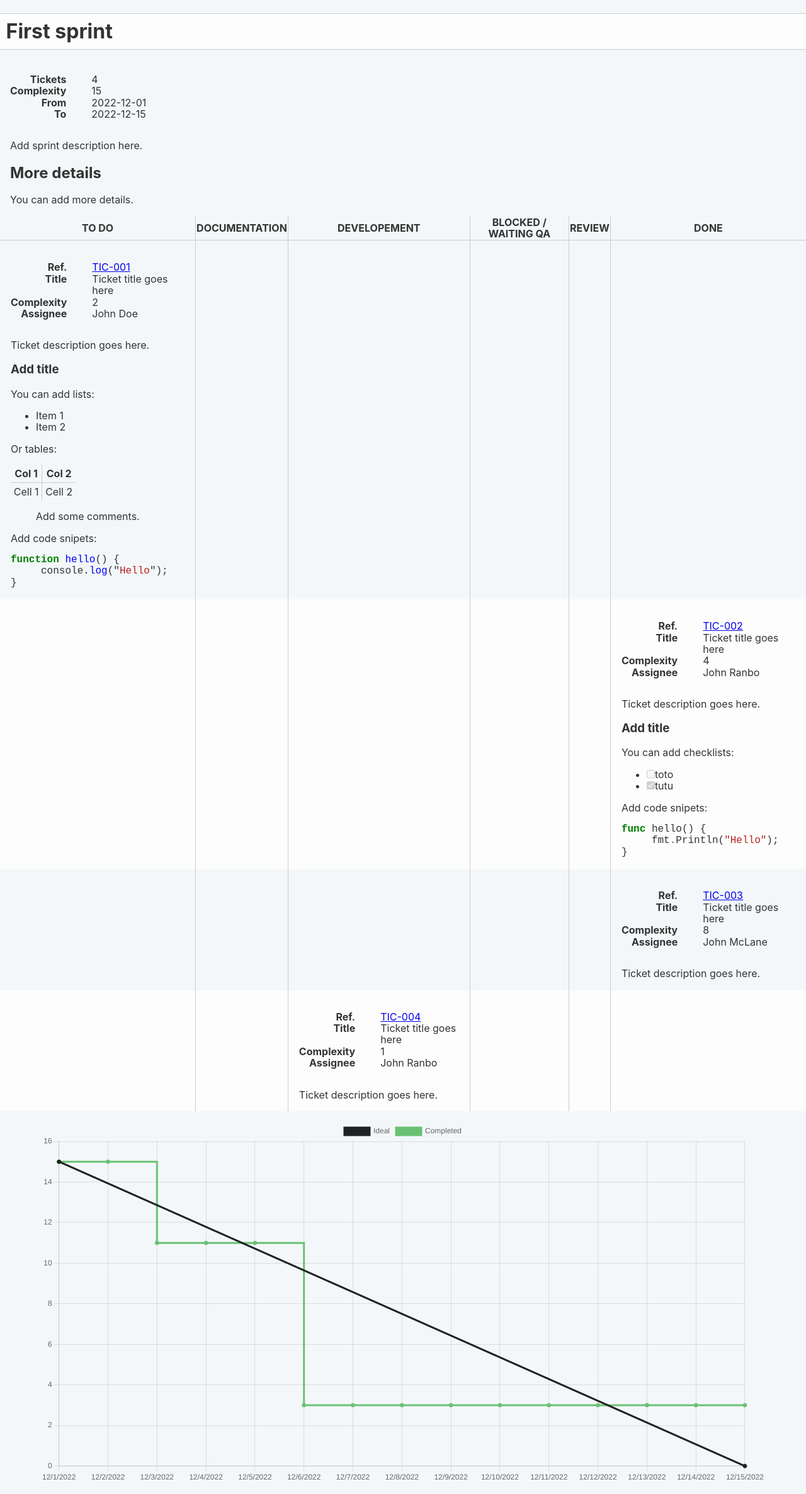
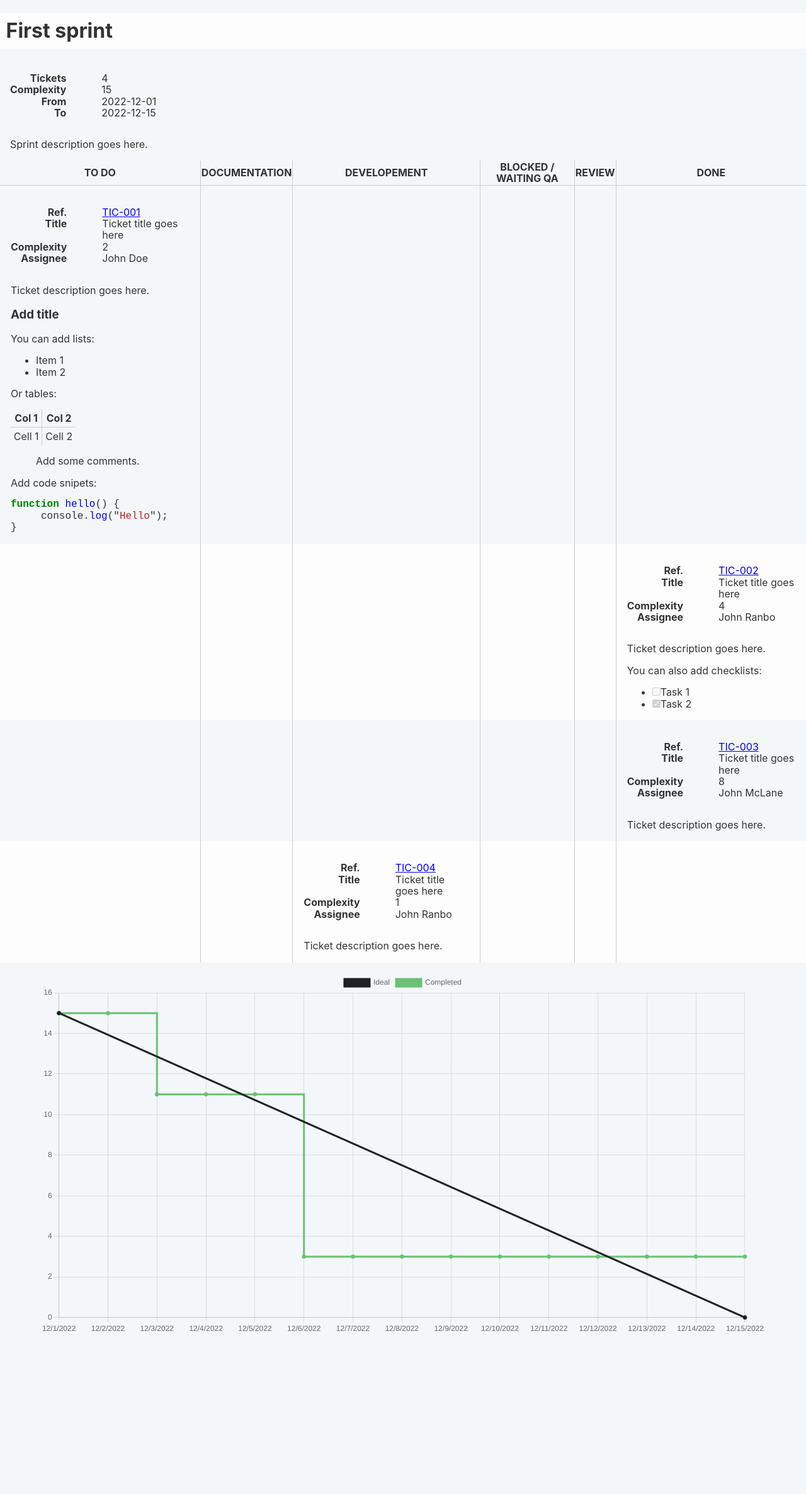
Before and after one commit to Lajule/scrummd, a Jekyll site: the page built from first-sprint.md, in a window 1280 px wide. Shown: the whole page at 63% size. Built offline with Jekyll 4.4.1, drawn with Linux system fonts in a browser that asks for light colours; after the commit the page ends 2137 px from its top, so only the background shows below that.

Commit message:
README.md

````diff
--- a/_sass/main.scss
+++ b/_sass/main.scss
@@ -14,8 +14,6 @@ body {
 		&>h1, &>h2, &>h3, &>h4, &>h5 {
 			padding: .3em;
 			background: $alt-bg;
-			border-top: 1px solid $border-color;
-			border-bottom: 1px solid $border-color;
 		}
 	}
 
@@ -34,6 +32,7 @@ body {
 		grid-template-columns: max-content auto;
 
 		dt {
+			padding-right: 1em;
 			text-align: right;
 			font-weight: bold;
 			grid-column-start: 1;
--- a/_tickets/TIC-002.md
+++ b/_tickets/TIC-002.md
@@ -11,17 +11,7 @@ updated: 2022-12-03
 ---
 Ticket description goes here.
 
-### Add title
+You can also add checklists:
 
-You can add checklists:
-
-- [ ] toto
-- [x] tutu
-
-Add code snipets:
-
-```go
-func hello() {
-     fmt.Println("Hello");
-}
-```
+- [ ] Task 1
+- [x] Task 2
--- a/first-sprint.md
+++ b/first-sprint.md
@@ -4,8 +4,4 @@ title: "First sprint"
 from: 2022-12-01
 to: 2022-12-15
 ---
-Add sprint description here.
-
-## More details
-
-You can add more details.
+Sprint description goes here.
````
Also changed, not shown: another-one.md (+1 -1 lines), index.md (+0 -1 lines), README.md, favicon.ico (added), 6 other files.
